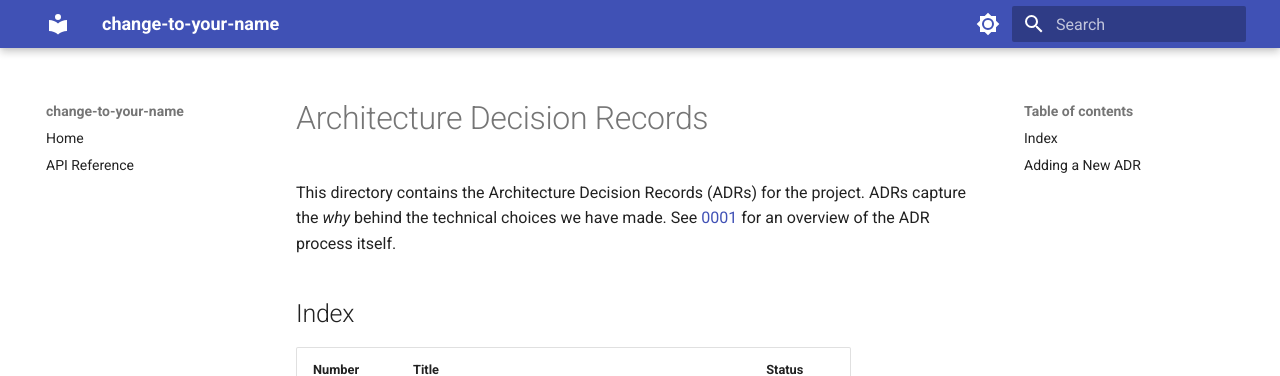
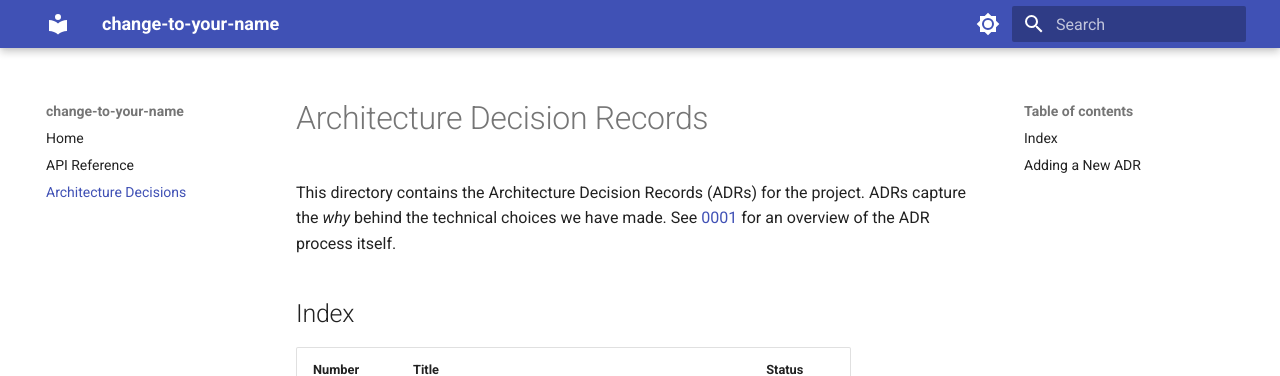
Before and after one commit to aashen1/ash-python-template, an MkDocs documentation site: the page built from docs/adr/README.md, in a window 1280 px wide. Shown: the top 376 px of the page. Built offline with MkDocs 1.6.1 and Material for MkDocs 9.7.7, drawn with Linux system fonts in a browser that asks for light colours.

Commit message:
docs(mkdocs): surface architecture decisions in the navigation

```diff
--- a/mkdocs.yml
+++ b/mkdocs.yml
@@ -19,6 +19,7 @@ theme:
 nav:
   - Home: index.md
   - API Reference: api.md
+  - Architecture Decisions: adr/README.md
 
 plugins:
   - search
```
